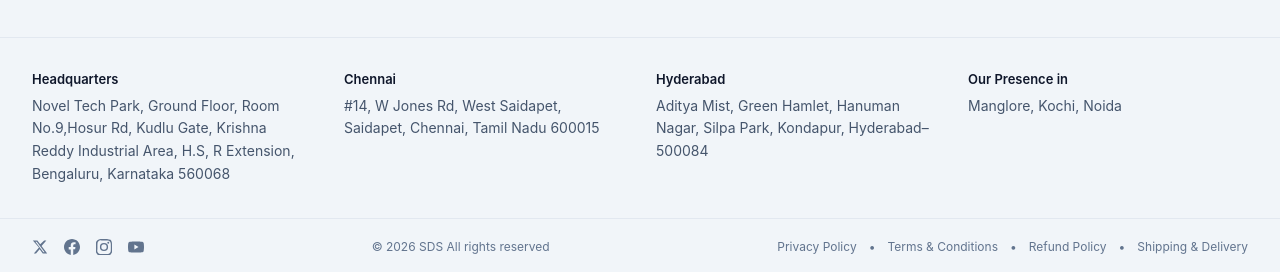
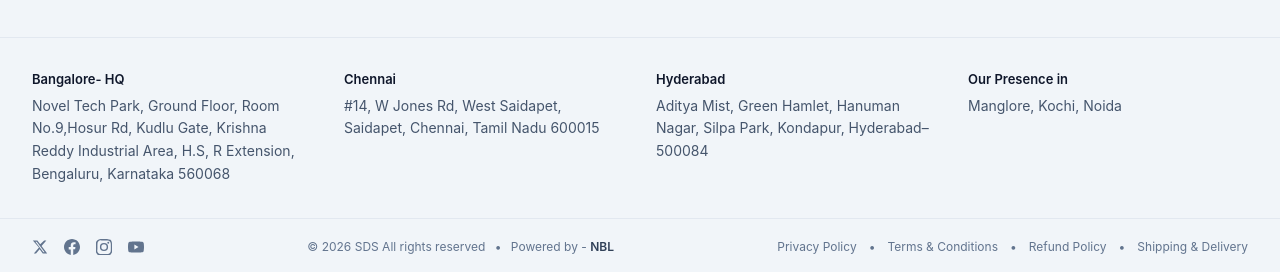
Before and after one commit to shreesantsecure/sds-security-website, a Next.js app: page / in a window 1280 px wide. Shown: the part 8339-8611 px from the top of the page. Built offline with nearby package versions, Linux system fonts and the light colour scheme; no server answers.

Commit message:
update all changes

```diff
--- a/src/components/layout/Footer.tsx
+++ b/src/components/layout/Footer.tsx
@@ -115,7 +115,7 @@ export function Footer() {
                     <div className="max-w-7xl mx-auto px-4 sm:px-6 lg:px-8 py-8">
                         <div className="grid grid-cols-1 sm:grid-cols-2 lg:grid-cols-4 gap-8 text-sm text-slate-600">
                             <div className="space-y-1.5">
-                                <p className="font-semibold text-slate-900 text-[13px]">Headquarters</p>
+                                <p className="font-semibold text-slate-900 text-[13px]">Bangalore- HQ</p>
                                 <p className="leading-relaxed">Novel Tech Park, Ground Floor, Room No.9,Hosur Rd, Kudlu Gate, Krishna Reddy Industrial Area, H.S, R Extension, Bengaluru, Karnataka 560068</p>
                             </div>
                             <div className="space-y-1.5">
@@ -153,9 +153,17 @@ export function Footer() {
                             </a>
                         </div>
 
-                        {/* Copyright */}
+                        {/* Copyright & Powered by */}
                         <p className="text-xs text-slate-500 text-center">
-                            © {new Date().getFullYear()} SDS All rights reserved
+                            © {new Date().getFullYear()} SDS All rights reserved <span className="mx-1.5">•</span> Powered by -{" "}
+                            <a
+                                href="https://www.nabeelscale.com/"
+                                target="_blank"
+                                rel="noopener noreferrer"
+                                className="font-semibold text-slate-700 hover:text-[#0B65C6] transition-colors"
+                            >
+                                NBL
+                            </a>
                         </p>
 
                         {/* Legal links */}
```
